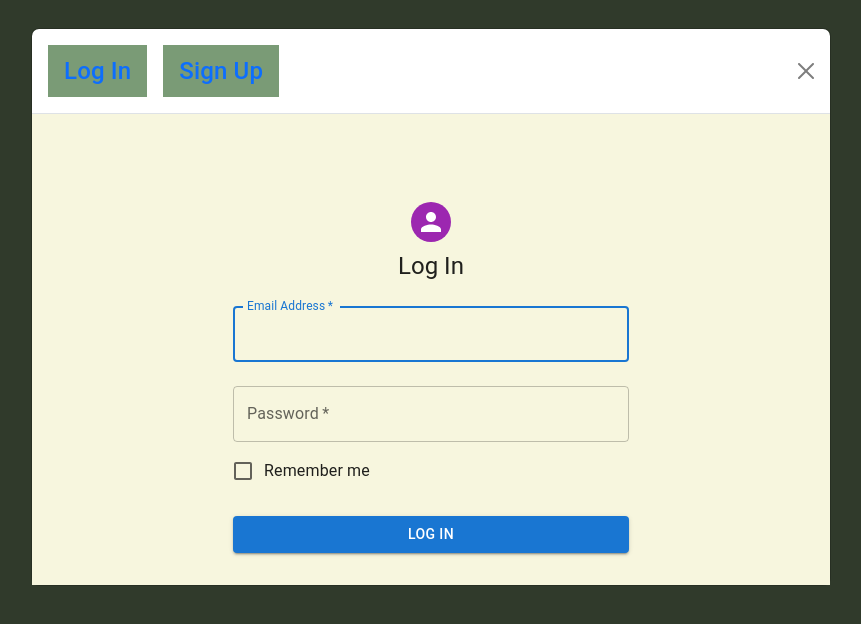
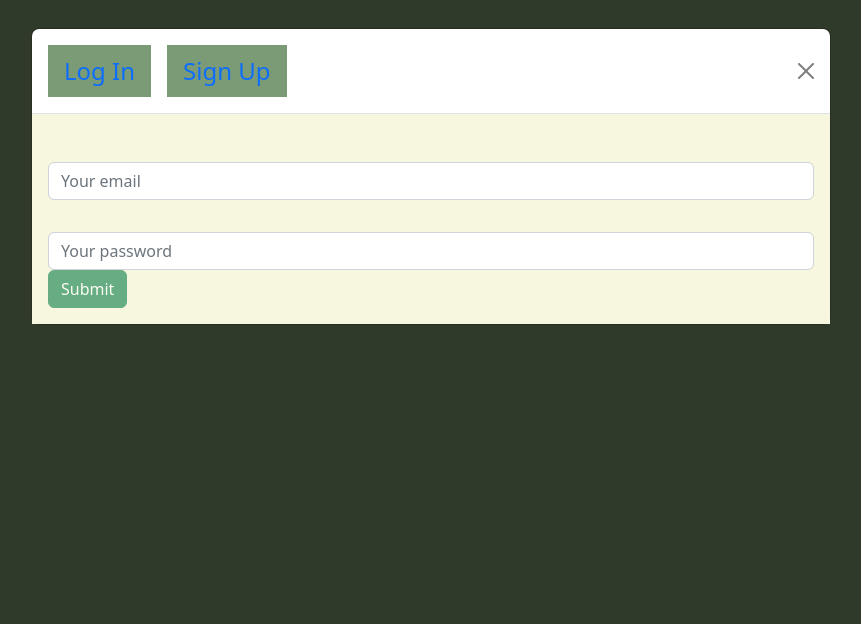
Before and after one commit to awil414/athletetracker, a React (Create React App) app in the folder client/: page / in a window 1280 px wide. Both pictures are taken after a click on the button "Login/Sign Up". Shown: the top 624 px of the page, without its empty margins (209-1070 px from the left). Built offline with nearby package versions, Linux system fonts and the light colour scheme.

Commit message:
Changing loginForm to include mutations

```diff
--- a/client/src/components/LoginForm.jsx
+++ b/client/src/components/LoginForm.jsx
@@ -1,6 +1,6 @@
-import * as React from "react";
+//
 import Avatar from "@mui/material/Avatar";
-import Button from "@mui/material/Button";
+//import Button from "@mui/material/Button";
 import CssBaseline from "@mui/material/CssBaseline";
 import TextField from "@mui/material/TextField";
 import FormControlLabel from "@mui/material/FormControlLabel";
@@ -12,6 +12,108 @@ import Box from "@mui/material/Box";
 import Typography from "@mui/material/Typography";
 import Container from "@mui/material/Container";
 import { createTheme, ThemeProvider } from "@mui/material/styles";
+import React, { useState } from "react";
+import {useMutation } from '@apollo/client';
+import { Form, Button, Alert } from "react-bootstrap";
+
+import{ LOGIN_USER } from '../utils/mutations';
+
+import Auth from "../utils/auth";
+
+const LoginForm = () => {
+  const [userFormData, setUserFormData] = useState({ email: "", password: "" });
+  const [validated] = useState(false);
+  const [showAlert, setShowAlert] = useState(false);
+
+  const [login] = useMutation(LOGIN_USER);
+
+  const handleInputChange = (event) => {
+    const { name, value } = event.target;
+    setUserFormData({ ...userFormData, [name]: value });
+  };
+
+  const handleFormSubmit = async (event) => {
+    event.preventDefault();
+
+    // check if form has everything (as per react-bootstrap docs)
+    const form = event.currentTarget;
+    if (form.checkValidity() === false) {
+      event.preventDefault();
+      event.stopPropagation();
+    }
+
+    try {
+      const { data } = await login({
+        variables: { ...userFormData },
+      });
+
+      Auth.login(data.login.token);
+    } catch (err) {
+      console.error(err);
+      setShowAlert(true);
+    }
+
+    setUserFormData({
+      username: "",
+      email: "",
+      password: "",
+    });
+  };
+
+  return (
+    <>
+      <Form noValidate validated={validated} onSubmit={handleFormSubmit}>
+        <Alert
+          dismissible
+          onClose={() => setShowAlert(false)}
+          show={showAlert}
+          variant="danger"
+        >
+          Something went wrong with your login credentials!
+        </Alert>
+        <Form.Group>
+          <Form.Label htmlFor="email">Email</Form.Label>
+          <Form.Control
+            type="text"
+            placeholder="Your email"
+            name="email"
+            onChange={handleInputChange}
+            value={userFormData.email}
+            required
+          />
+          <Form.Control.Feedback type="invalid">
+            Email is required!
+          </Form.Control.Feedback>
+        </Form.Group>
+
+        <Form.Group>
+          <Form.Label htmlFor="password">Password</Form.Label>
+          <Form.Control
+            type="password"
+            placeholder="Your password"
+            name="password"
+            onChange={handleInputChange}
+            value={userFormData.password}
+            required
+          />
+          <Form.Control.Feedback type="invalid">
+            Password is required!
+          </Form.Control.Feedback>
+        </Form.Group>
+        <Button
+          disabled={!(userFormData.email && userFormData.password)}
+          type="submit"
+          variant="success"
+        >
+          Submit
+        </Button>
+      </Form>
+    </>
+  );
+};
+
+export default LoginForm;
+
 
 // function Copyright(props) {
 //   return (
@@ -31,90 +133,90 @@ import { createTheme, ThemeProvider } from "@mui/material/styles";
 //   );
 // }
 
-const theme = createTheme();
+// const theme = createTheme();
 
-export default function LoginForm() {
-  const handleSubmit = (event) => {
-    event.preventDefault();
-    const data = new FormData(event.currentTarget);
-    console.log({
-      email: data.get("email"),
-      password: data.get("password"),
-    });
-  };
+// export default function LoginForm() {
+//   const handleSubmit = (event) => {
+//     event.preventDefault();
+//     const data = new FormData(event.currentTarget);
+//     console.log({
+//       email: data.get("email"),
+//       password: data.get("password"),
+//     });
+//   };
 
-  return (
-    <ThemeProvider theme={theme}>
-      <Container component="main" maxWidth="xs">
-        <CssBaseline />
-        <Box
-          sx={{
-            marginTop: 8,
-            display: "flex",
-            flexDirection: "column",
-            alignItems: "center",
-          }}
-        >
-          <Avatar sx={{ m: 1, bgcolor: "secondary.main" }}>
-            {/* <LockOutlinedIcon /> */}
-          </Avatar>
-          <Typography component="h1" variant="h5">
-            Log In
-          </Typography>
-          <Box
-            component="form"
-            onSubmit={handleSubmit}
-            noValidate
-            sx={{ mt: 1 }}
-          >
-            <TextField
-              margin="normal"
-              required
-              fullWidth
-              id="email"
-              label="Email Address"
-              name="email"
-              autoComplete="email"
-              autoFocus
-            />
-            <TextField
-              margin="normal"
-              required
-              fullWidth
-              name="password"
-              label="Password"
-              type="password"
-              id="password"
-              autoComplete="current-password"
-            />
-            <FormControlLabel
-              control={<Checkbox value="remember" color="primary" />}
-              label="Remember me"
-            />
-            <Button
-              type="submit"
-              fullWidth
-              variant="contained"
-              sx={{ mt: 3, mb: 2 }}
-            >
-              Log In
-            </Button>
-            <Grid container>
-              <Grid item xs>
-                {/* <Link href="#" variant="body2">
-                  Forgot password?
-                </Link> */}
-              </Grid>
-              <Grid item>
-                {/* <Link href="#signup" variant="body2">
-                  {"Don't have an account? Sign Up"}
-                </Link> */}
-              </Grid>
-            </Grid>
-          </Box>
-        </Box>
-        {/* <Copyright sx={{ mt: 8, mb: 4 }} /> */}
-      </Container>
-    </ThemeProvider>
-  );
-}
+//   return (
+//     <ThemeProvider theme={theme}>
+//       <Container component="main" maxWidth="xs">
+//         <CssBaseline />
+//         <Box
+//           sx={{
+//             marginTop: 8,
+//             display: "flex",
+//             flexDirection: "column",
+//             alignItems: "center",
+//           }}
+//         >
+//           <Avatar sx={{ m: 1, bgcolor: "secondary.main" }}>
+//             {/* <LockOutlinedIcon /> */}
+//           </Avatar>
+//           <Typography component="h1" variant="h5">
+//             Log In
+//           </Typography>
+//           <Box
+//             component="form"
+//             onSubmit={handleSubmit}
+//             noValidate
+//             sx={{ mt: 1 }}
+//           >
+//             <TextField
+//               margin="normal"
+//               required
+//               fullWidth
+//               id="email"
+//               label="Email Address"
+//               name="email"
+//               autoComplete="email"
+//               autoFocus
+//             />
+//             <TextField
+//               margin="normal"
+//               required
+//               fullWidth
+//               name="password"
+//               label="Password"
+//               type="password"
+//               id="password"
+//               autoComplete="current-password"
+//             />
+//             <FormControlLabel
+//               control={<Checkbox value="remember" color="primary" />}
+//               label="Remember me"
+//             />
+//             <Button
+//               type="submit"
+//               fullWidth
+//               variant="contained"
+//               sx={{ mt: 3, mb: 2 }}
+//             >
+//               Log In
+//             </Button>
+//             <Grid container>
+//               <Grid item xs>
+//                 {/* <Link href="#" variant="body2">
+//                   Forgot password?
+//                 </Link> */}
+//               </Grid>
+//               <Grid item>
+//                 {/* <Link href="#signup" variant="body2">
+//                   {"Don't have an account? Sign Up"}
+//                 </Link> */}
+//               </Grid>
+//             </Grid>
+//           </Box>
+//         </Box>
+//         {/* <Copyright sx={{ mt: 8, mb: 4 }} /> */}
+//       </Container>
+//     </ThemeProvider>
+//   );
+// }
```
